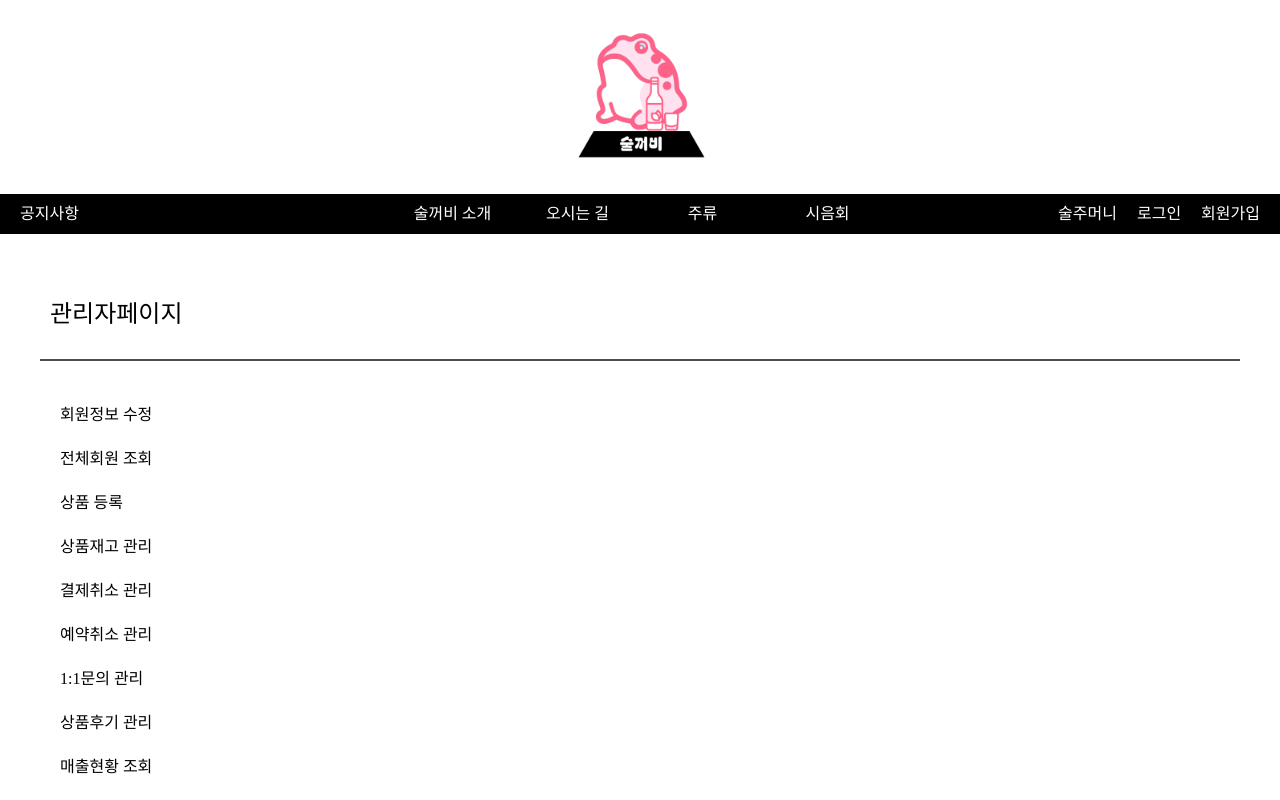
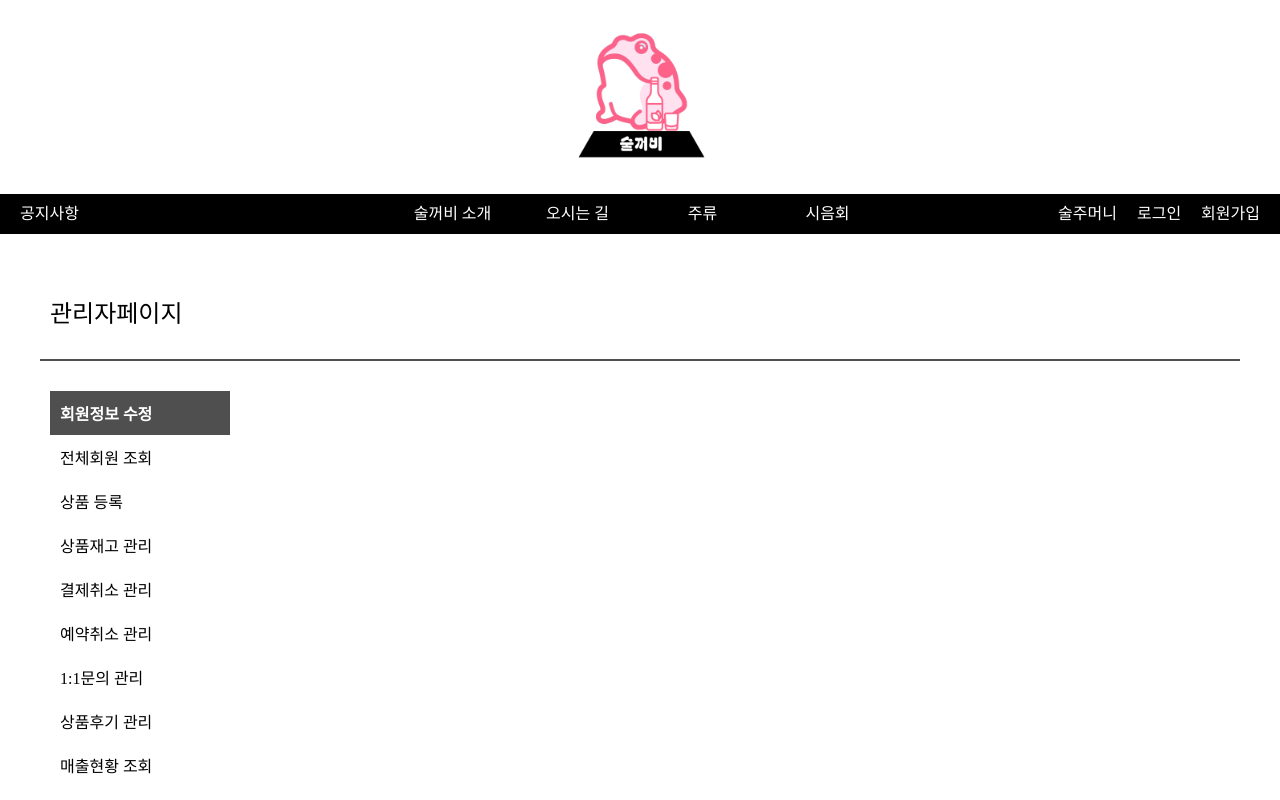
Before and after one commit to Mojitokyk/soolkkerbi_project, a React (Create React App) app in the folder soolkkerbi_project_front/: page /admin in a window 1280 px wide. Shown: the top 800 px of the page. Built offline with nearby package versions, Linux system fonts and the light colour scheme; a web font is replaced by a local one; what quill-image-resize-module-react would draw is missing.

Commit message:
페이지네이션 색변경

```diff
--- a/soolkkerbi_project_front/src/component/admin/AdminMain.js
+++ b/soolkkerbi_project_front/src/component/admin/AdminMain.js
@@ -6,7 +6,7 @@ import ReadAllMember from "./ReadAllMember";
 
 const AdminMain = () => {
   const [menus, setMenus] = useState([
-    { url: "info", text: "회원정보 수정", active: false },
+    { url: "info", text: "회원정보 수정", active: true },
     { url: "readAllMember", text: "전체회원 조회", active: false },
     { url: "insertProduct", text: "상품 등록", active: false },
     { url: "manageStock", text: "상품재고 관리", active: false },
--- a/soolkkerbi_project_front/src/component/admin/readAllMember.css
+++ b/soolkkerbi_project_front/src/component/admin/readAllMember.css
@@ -1,7 +1,7 @@
 .readAllMember-title {
   padding-bottom: 30px;
   font-family: ns-b;
-  font-size: 24px;
+  font-size: 22px;
 }
 
 .readAllMember-content > table {
--- a/soolkkerbi_project_front/src/component/common/pagination.css
+++ b/soolkkerbi_project_front/src/component/common/pagination.css
@@ -15,7 +15,7 @@
 }
 
 .page-item.active-page {
-  background-color: #183d3d;
+  background-color: #4f4f4f;
   color: #fff;
   border-radius: 50px;
 }
```
